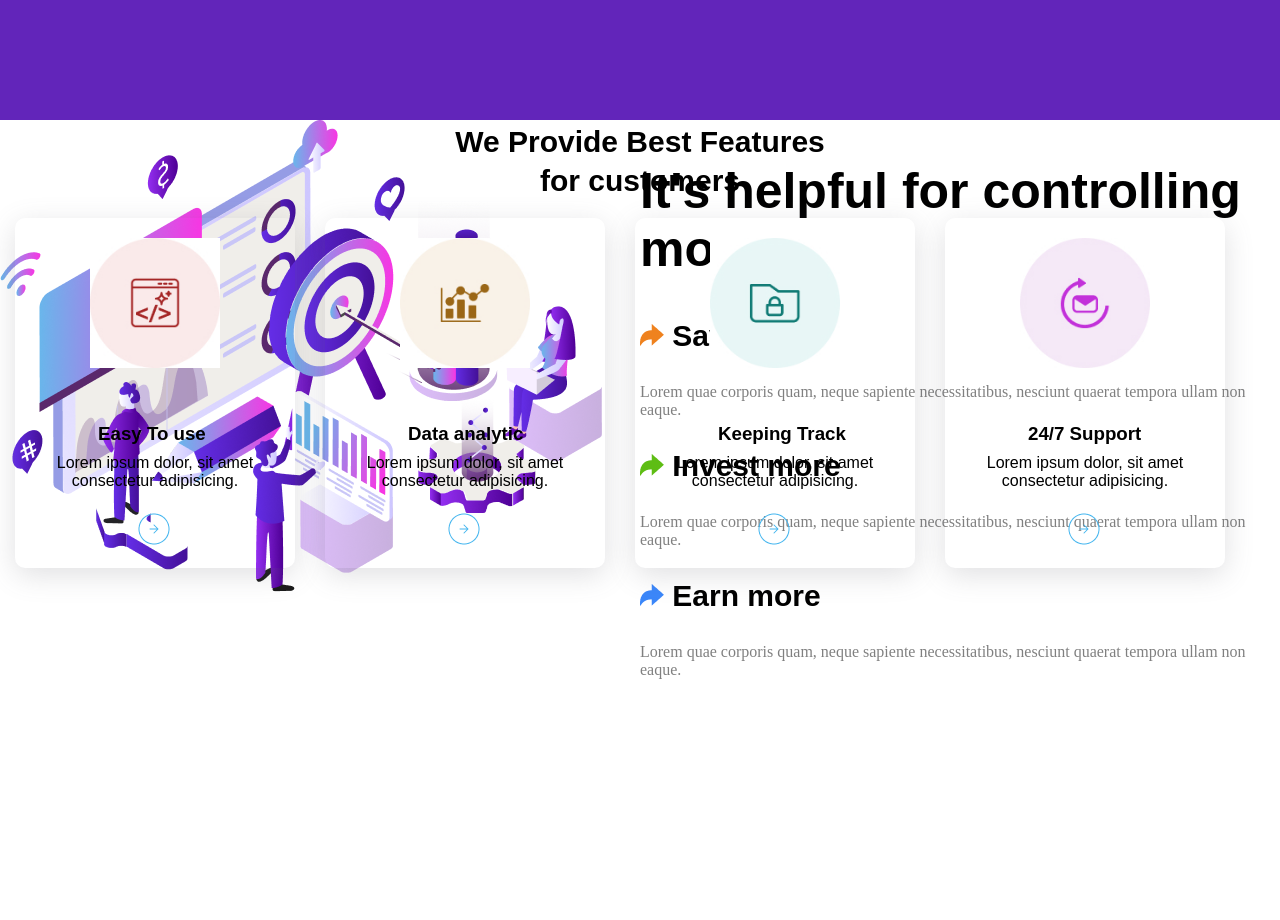
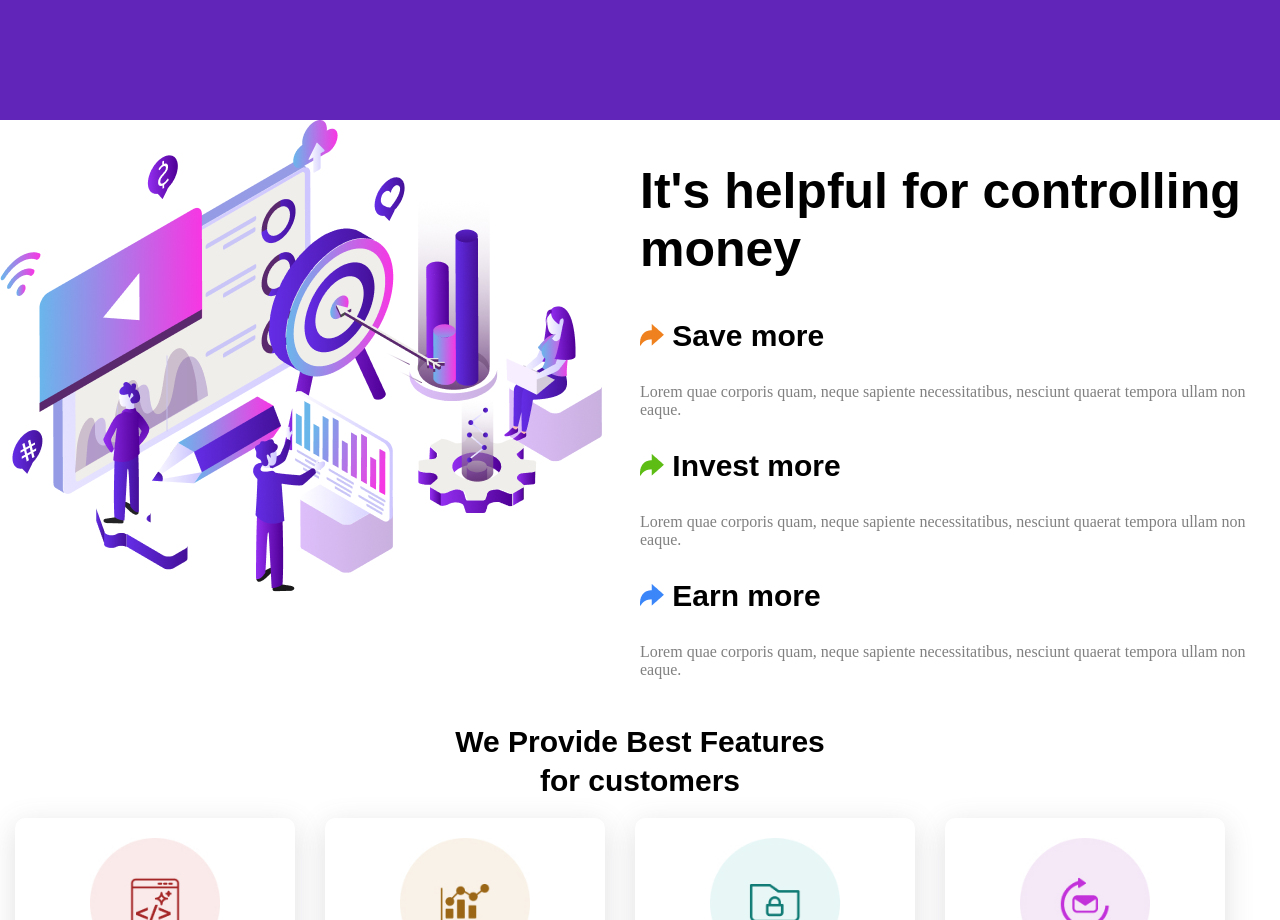
Before and after one commit to kaifkhan1234/Cash-Stream, a plain HTML site: page client/index.html in a window 1280 px wide. Shown: the part 600-1520 px from the top of the page. Before the commit the page ends 1320 px from the top, so only its background shows below. Drawn offline with Linux system fonts and the light colour scheme.

Commit message:
section2 fix

```diff
--- a/client/styles.css
+++ b/client/styles.css
@@ -315,7 +315,6 @@ opacity: 100%;
     width: 100%;
     display: flex;
     flex-wrap: wrap;
-    position: absolute;
 
  }
  .image-box1
@@ -350,3 +349,7 @@ opacity: 100%;
  {
    color: grey;
  }
+.box3{
+  height: 600px;
+  width: 100%;
+}
```
Also changed, not shown: client/index.html (line endings or trailing spaces).
